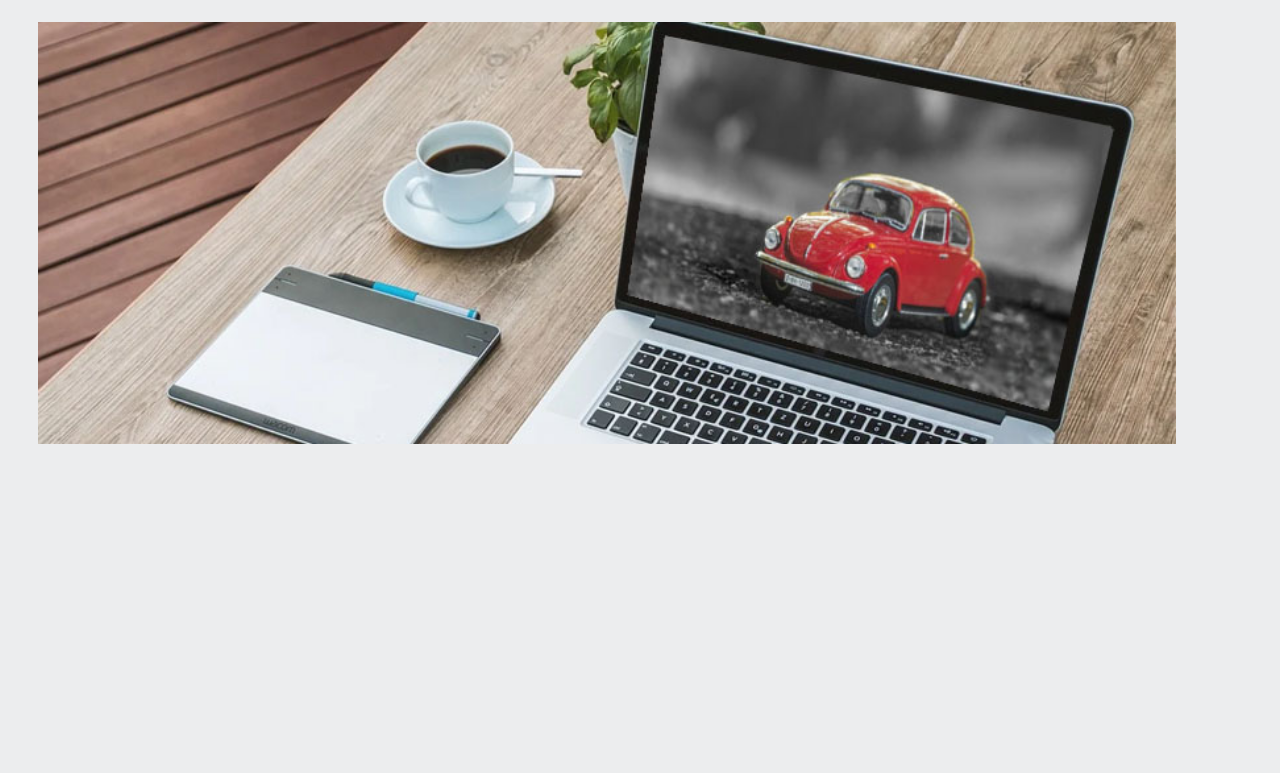
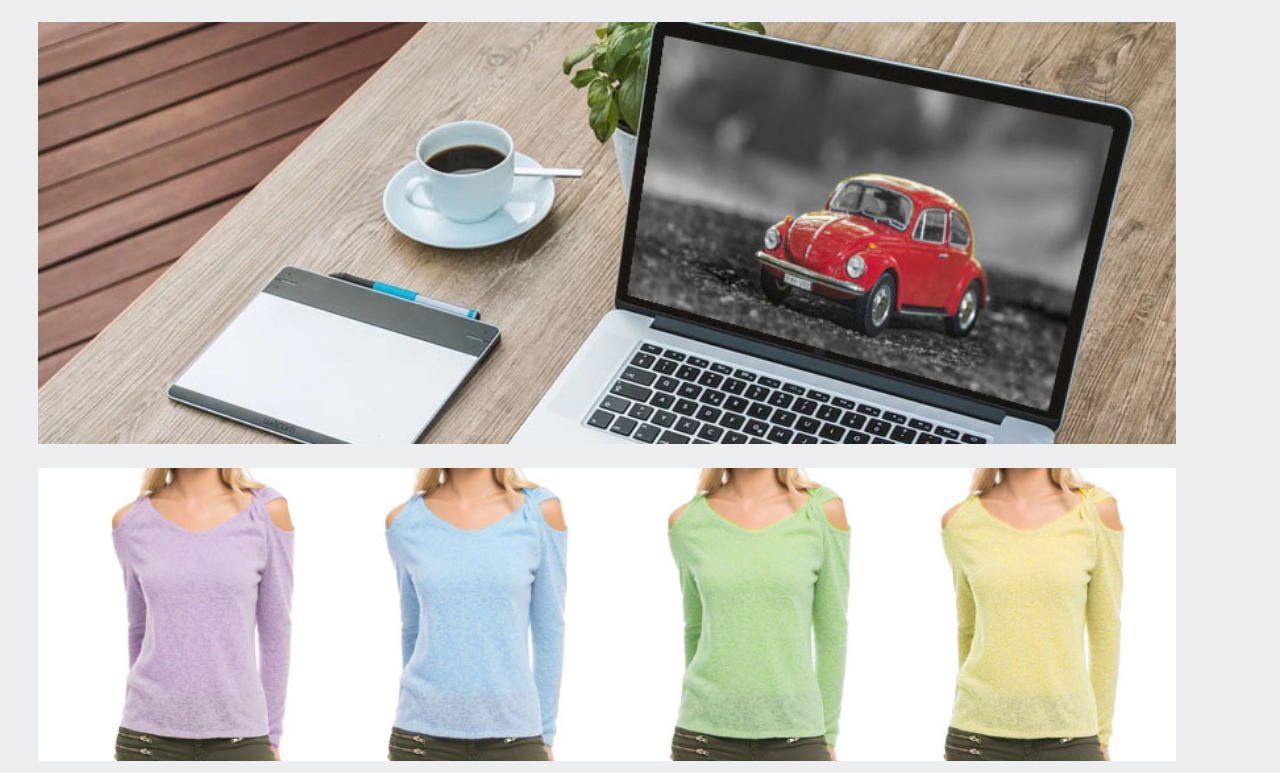
Before and after one commit to IvaHolesinska/Accessories, a plain HTML site: page index.html in a window 1280 px wide. Shown: the part 1154-1927 px from the top of the page. Before the commit the page ends 1610 px from the top, so only its background shows below. Drawn offline with Linux system fonts and the light colour scheme.

Commit message:
svetr-banner

```diff
--- a/index.html
+++ b/index.html
@@ -28,6 +28,7 @@
             <img class="motyl" src="images/motyl.jpg" alt="motýl a květina">
             <img class="auta" src="images/auta.jpg" alt="černobílá auta">
             <img class="brouk" src="images/brouk.jpg" alt="červený brouk">
+            <img class="svetr" src="images/svetr.jpg" alt="různé barvy svetrů">
         </div>
 
     </section>
--- a/style.css
+++ b/style.css
@@ -26,7 +26,8 @@ h2 {
 
 .motyl,
 .auta,
-.brouk {
+.brouk,
+.svetr {
 position: relative;
 left: 30px;
 width: 90%;
```
Also changed, not shown: images/svetr.jpg (added).
